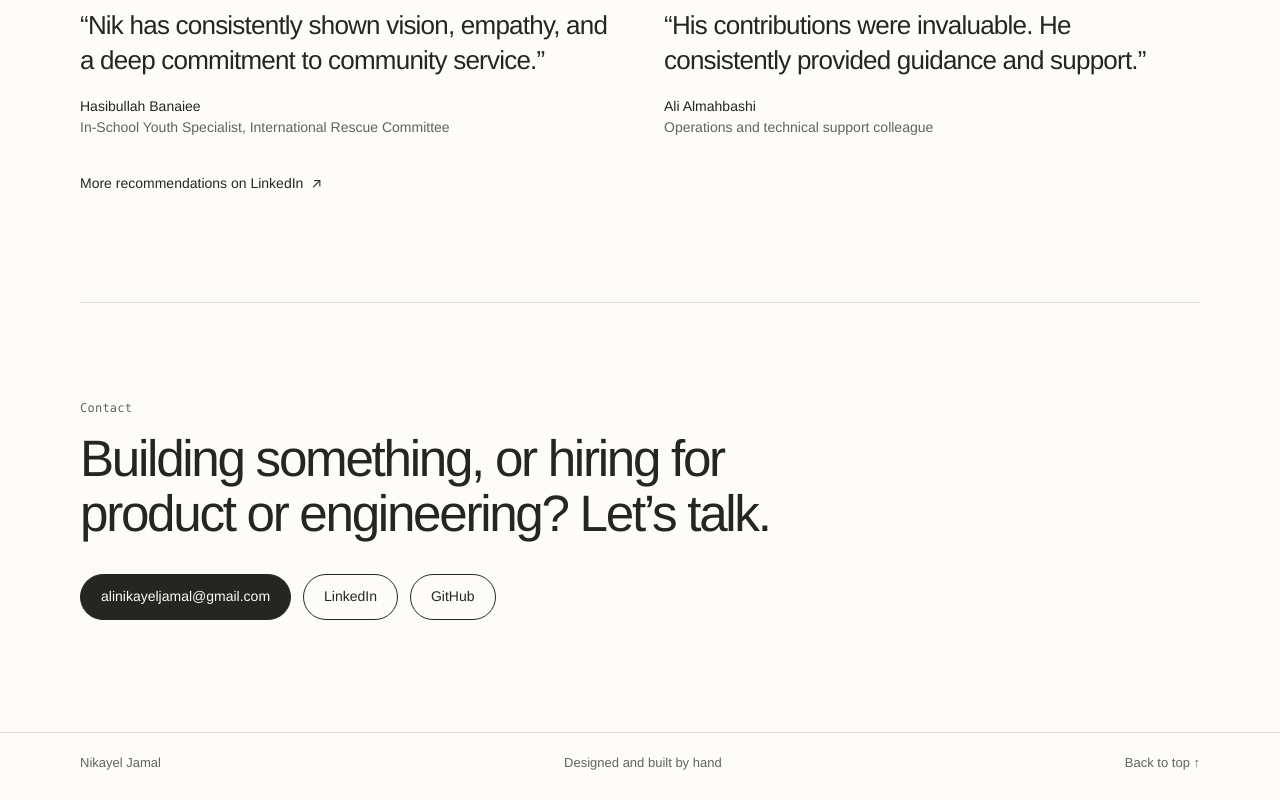
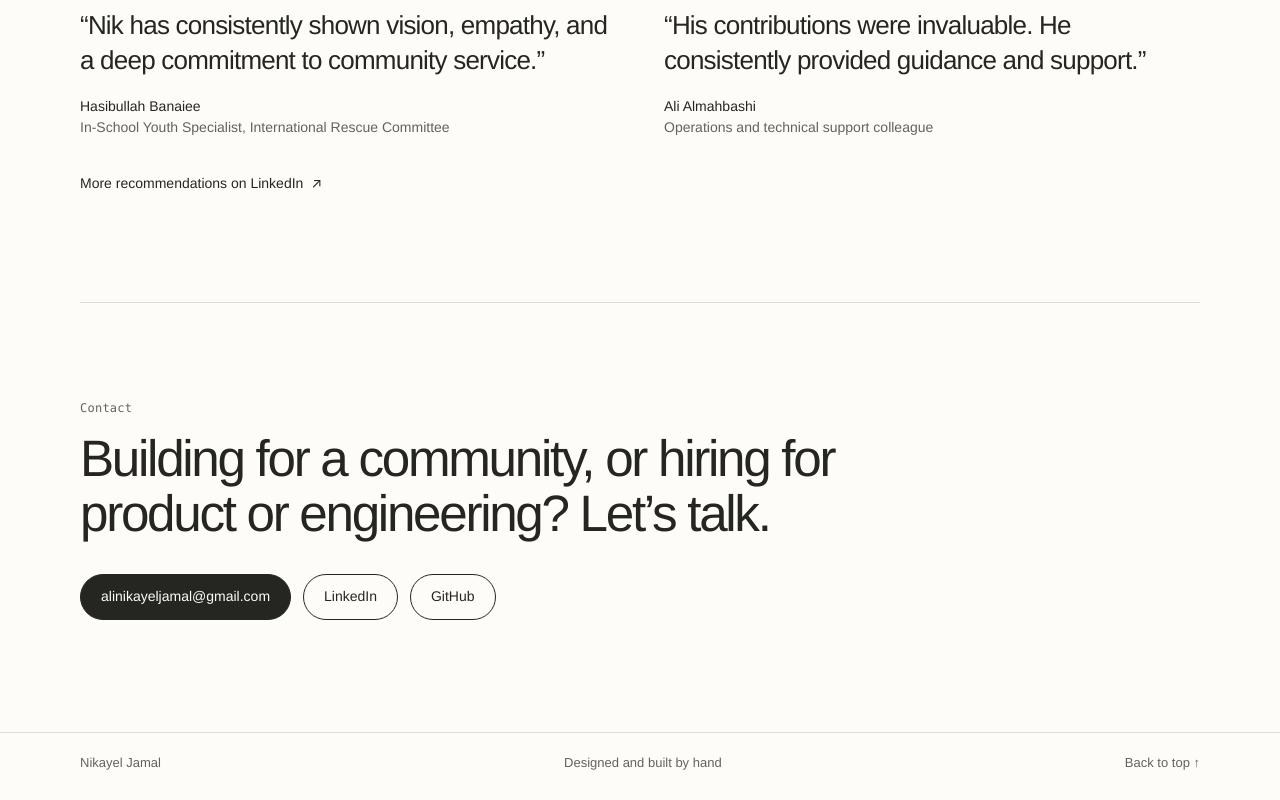
Before and after one commit to Nikayel/Nikayel.github.io, a plain HTML site: page index.html in a window 1280 px wide. Shown: the part 4112-4912 px from the top of the page. Drawn offline with Linux system fonts and the light colour scheme.

Commit message:
Invite community builders in the contact line
Co-Authored-By: Claude Opus 5.5 <noreply@anthropic.com>

```diff
--- a/index.html
+++ b/index.html
@@ -214,7 +214,7 @@
       <!-- CONTACT -->
       <section class="contact" id="contact" aria-labelledby="contact-title">
         <p class="label">Contact</p>
-        <h2 id="contact-title">Building something, or hiring for product or engineering? Let’s talk.</h2>
+        <h2 id="contact-title">Building for a community, or hiring for product or engineering? Let’s talk.</h2>
         <div class="hero-actions">
           <a class="button button-primary" href="mailto:alinikayeljamal@gmail.com">alinikayeljamal@gmail.com</a>
           <a class="button button-quiet" href="https://www.linkedin.com/in/nikayel-ali-162812221/?skipRedirect=true" target="_blank" rel="noreferrer">LinkedIn</a>
```
